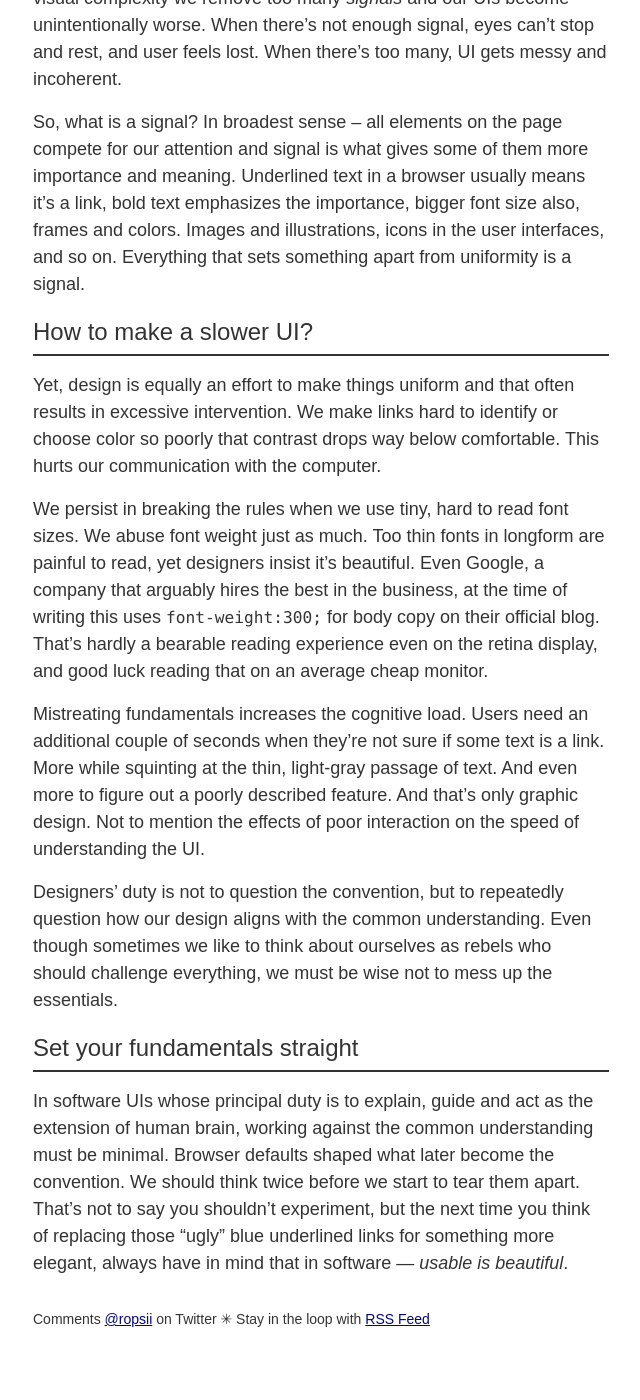
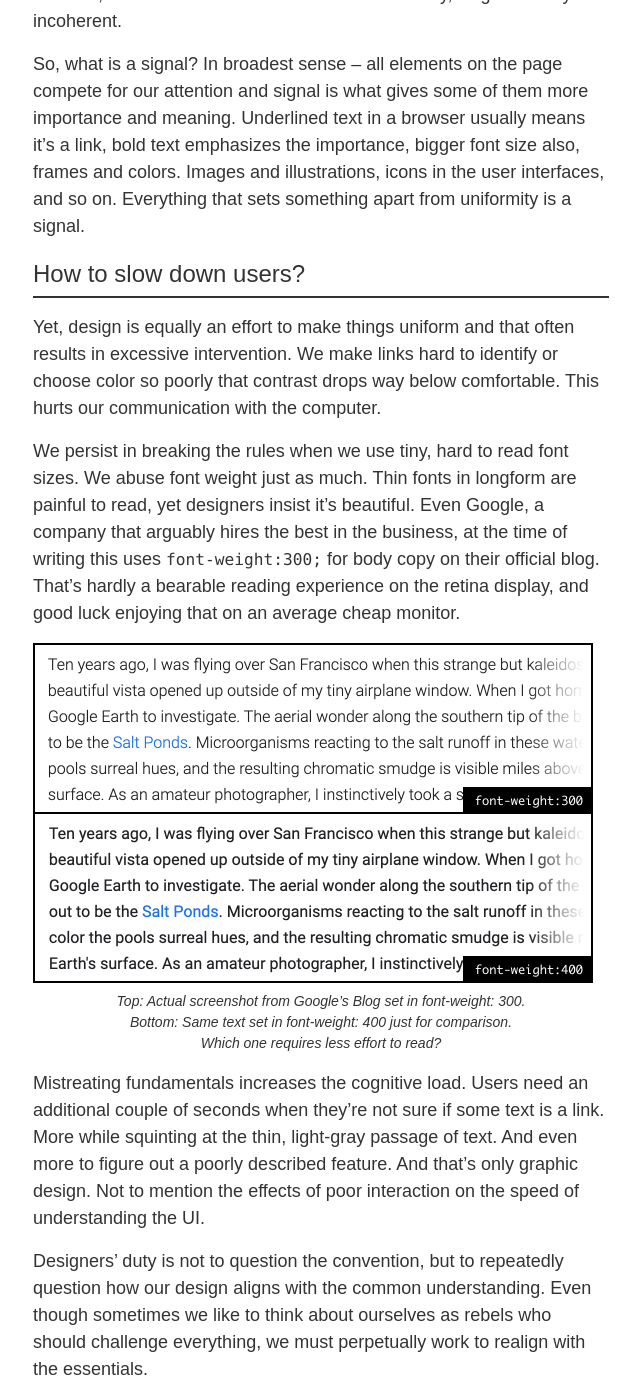
Before and after one commit to ropsii/ropsii.github.io, a Jekyll site: the page built from _posts/2020-08-18-usable-is-beautiful.markdown, in a window 1280 px wide and 1400 px high, scrolled down 503 px. Shown: the whole window, without its empty margins (63-703 px from the left). Built offline with Jekyll 4.4.1, drawn with Linux system fonts in a browser that asks for light colours; some of the changed text lies outside the part shown.

Commit message:
update usable is beautiful post

```diff
--- a/_posts/2020-08-18-usable-is-beautiful.markdown
+++ b/_posts/2020-08-18-usable-is-beautiful.markdown
@@ -11,21 +11,22 @@ Designers need a constant reminder about the fundamentals of good UI design. The
 
 However, that gets neglected, sometimes under the burden of trends, and often out of a personal preference or sheer complexity of the interface that designer is trying to _domesticate_.
 
-## Don’t kill the signal
-
 We tend to sterilize our work. I do it all the time. In order to fight the visual complexity we remove too many _signals_ and our UIs become unintentionally worse. When there’s not enough signal, eyes can’t stop and rest, and user feels lost. When there’s too many, UI gets messy and incoherent.
 
 So, what is a signal? In broadest sense – all elements on the page compete for our attention and signal is what gives some of them more importance and meaning. Underlined text in a browser usually means it’s a link, bold text emphasizes the importance, bigger font size also, frames and colors. Images and illustrations, icons in the user interfaces, and so on. Everything that sets something apart from uniformity is a signal.
 
-## How to make a slower UI?
+## How to slow down users?
 
 Yet, design is equally an effort to make things uniform and that often results in excessive intervention. We make links hard to identify or choose color so poorly that contrast drops way below comfortable. This hurts our communication with the computer.
 
-We persist in breaking the rules when we use tiny, hard to read font sizes. We abuse font weight just as much. Too thin fonts in longform are painful to read, yet designers insist  it’s beautiful. Even Google, a company that arguably hires the best in the business, at the time of writing this uses `font-weight:300;` for body copy on their official blog. That’s hardly a bearable reading experience even on the retina display, and good luck reading that on an average cheap monitor.
+We persist in breaking the rules when we use tiny, hard to read font sizes. We abuse font weight just as much. Thin fonts in longform are painful to read, yet designers insist it’s beautiful. Even Google, a company that arguably hires the best in the business, at the time of writing this uses `font-weight:300;` for body copy on their official blog. That’s hardly a bearable reading experience on the retina display, and good luck enjoying that on an average cheap monitor.
+
+<img width="560" src="{% link /assets/usable-is-beautiful_google_blog.png %}" alt="Google Blog Longform Text">
+*Top: Actual screenshot from Google’s Blog set in font-weight: 300.<br> Bottom: Same text set in font-weight: 400 just for comparison.<br> Which one requires less effort to read?*
 
 Mistreating fundamentals increases the cognitive load. Users need an additional couple of seconds when they’re not sure if some text is a link. More while squinting at the thin, light-gray passage of text. And even more to figure out a poorly described feature. And that’s only graphic design. Not to mention the effects of poor interaction on the speed of understanding the UI.
 
-Designers’ duty is not to question the convention, but to repeatedly question how our design aligns with the common understanding. Even though sometimes we like to think about ourselves as rebels who should challenge everything, we must be wise not to mess up the essentials.
+Designers’ duty is not to question the convention, but to repeatedly question how our design aligns with the common understanding. Even though sometimes we like to think about ourselves as rebels who should challenge everything, we must perpetually work to realign with the essentials.
 
 ## Set your fundamentals straight
 
```
Also changed, not shown: other parts of _posts/2020-08-18-usable-is-beautiful.markdown (+1 -1 lines), assets/usable-is-beautiful_google_blog.png (added).
